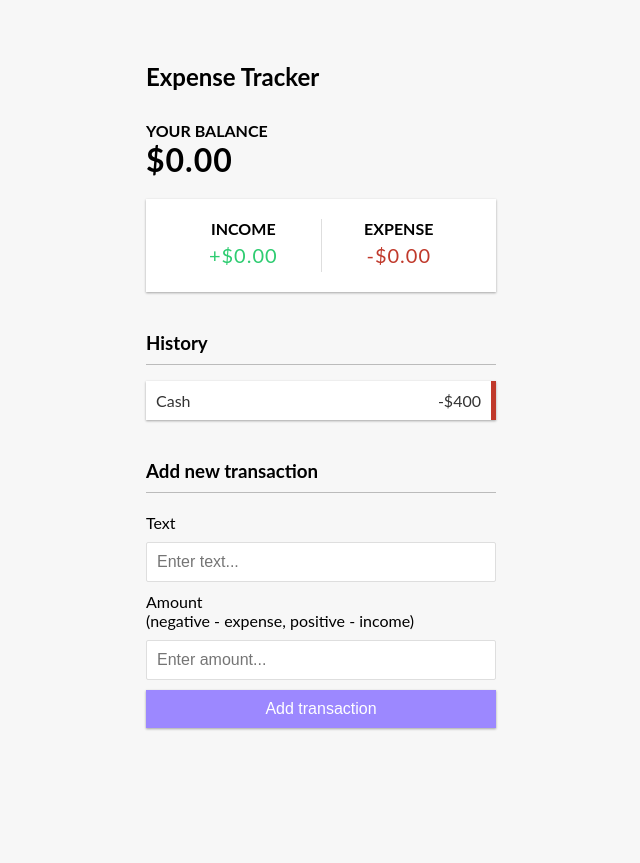
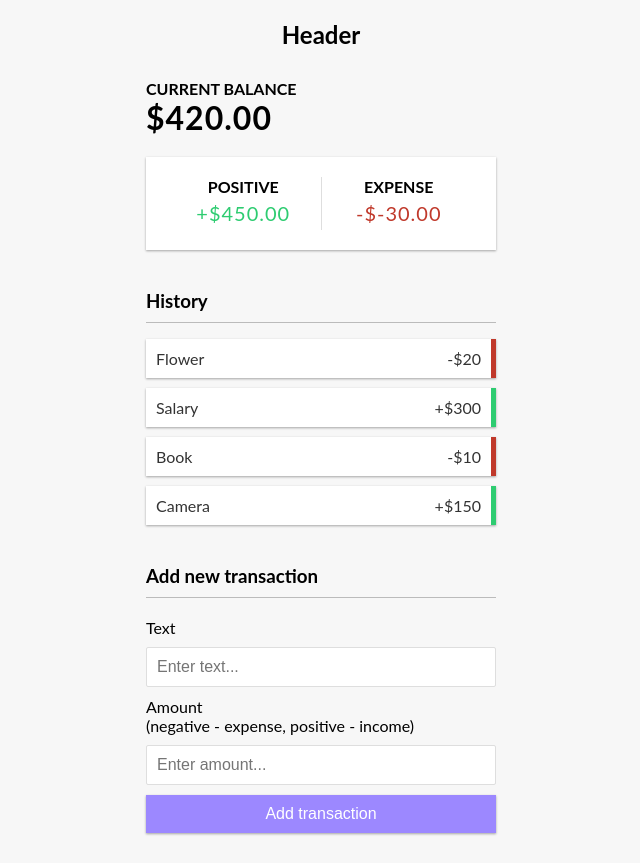
Before and after one commit to hiterharris/expense-tracker, a React (Create React App) app: page / in a window 1280 px wide. Shown: the whole page, without its empty margins (319-959 px from the left). Before the commit the page ends 800 px from the top, so only its background shows below. Built offline with nearby package versions, Linux system fonts and the light colour scheme.

Commit message:
added income and expenses

```diff
--- a/src/App.css
+++ b/src/App.css
@@ -188,3 +188,7 @@ input[type='number'] {
 .list li:hover .delete-btn {
   opacity: 1;
 }
+
+.Header {
+  text-align: center;
+}
--- a/src/components/Balance.js
+++ b/src/components/Balance.js
@@ -1,10 +1,17 @@
-import React from 'react';
+import React, { useContext } from 'react';
+import { GlobalContext } from "../context/GlobalState";
 
 const Balance = () => {
+    const { transactions } = useContext(GlobalContext);
+
+    const amounts = transactions.map(transaction => transaction.amount);
+
+    const total = amounts.reduce((acc, item) => (acc += item), 0).toFixed(2);
+
     return (
         <>
-            <h4>Your Balance</h4>
-            <h1>$0.00</h1>
+            <h4>Current Balance</h4>
+            <h1>${total}</h1>
         </>
     );
 }
--- a/src/components/Header.js
+++ b/src/components/Header.js
@@ -1,9 +1,12 @@
-import React from 'react';
+import React from "react";
+import '../App.css';
 
 const Header = () => {
-    return (
-        <h2>Expense Tracker</h2>
-    );
-}
+  return (
+    <div className="Header">
+      <h2>Header</h2>
+    </div>
+  );
+};
 
 export default Header;
--- a/src/components/IncomeExpenses.js
+++ b/src/components/IncomeExpenses.js
@@ -1,20 +1,33 @@
-import React from "react";
+import React, { useContext } from "react";
+import { GlobalContext } from "../context/GlobalState";
 
 const IncomeExpenses = () => {
+  const { transactions } = useContext(GlobalContext);
+
+  let positive = 0;
+  let negative = 0;
+  for (let i = 0; i < transactions.length; i++) {
+    if (transactions[i].amount > 0) {
+      positive += transactions[i].amount;
+    } else {
+      negative += transactions[i].amount;
+    }
+  }
+
+  const income = positive.toFixed(2);
+  const expenses = negative.toFixed(2);
+
+
   return (
     <div>
       <div className="inc-exp-container">
         <div>
-          <h4>Income</h4>
-          <p className="money plus">
-            +$0.00
-          </p>
+          <h4>positive</h4>
+          <p className="money plus">+${income}</p>
         </div>
         <div>
           <h4>Expense</h4>
-          <p className="money minus">
-            -$0.00
-          </p>
+          <p className="money minus">-${expenses}</p>
         </div>
       </div>
     </div>
--- /dev/null
+++ b/src/components/Transaction.js
@@ -0,0 +1,13 @@
+import React from "react";
+
+const Transaction = ({ transaction }) => {
+  const sign = transaction.amount < 0 ? "-" : "+";
+  return (
+    <li className={transaction.amount < 0 ? 'minus' : 'plus' } key={transaction.id}>
+      {transaction.text} <span>{sign}${Math.abs(transaction.amount)}</span>
+      <button className="delete-btn">x</button>
+    </li>
+  );
+};
+
+export default Transaction;
--- a/src/components/TransactionList.js
+++ b/src/components/TransactionList.js
@@ -1,15 +1,19 @@
-import React from "react";
+import React, { useContext } from "react";
+import { GlobalContext } from "../context/GlobalState";
+import Transaction from './Transaction';
 
 const TransactionList = () => {
+  const { transactions } = useContext(GlobalContext);
+  console.log(transactions);
+
   return (
-    <>
+    <div>
       <h3>History</h3>
       <ul id="list" className="list">
-        <li className="minus">
-          Cash <span>-$400</span><button className="delete-btn">x</button>
-        </li>
+        {transactions.map((transaction => ( <Transaction transaction={transaction} key={transaction.id} /> )
+        ))}
       </ul>
-    </>
+    </div>
   );
 };
 
--- a/src/context/GlobalState.js
+++ b/src/context/GlobalState.js
@@ -16,7 +16,7 @@ export const GlobalContext = createContext(initialState);
 
 // Proivider component
 export const GlobalProvider = ({ children }) => {
-    const [state, dispatch] = useReducer(AppReducer, initialState);
+    const [state] = useReducer(AppReducer, initialState);
 
     return (
         <GlobalContext.Provider value={{
--- a/src/index.css
+++ /dev/null
@@ -1,13 +0,0 @@
-body {
-  margin: 0;
-  font-family: -apple-system, BlinkMacSystemFont, 'Segoe UI', 'Roboto', 'Oxygen',
-    'Ubuntu', 'Cantarell', 'Fira Sans', 'Droid Sans', 'Helvetica Neue',
-    sans-serif;
-  -webkit-font-smoothing: antialiased;
-  -moz-osx-font-smoothing: grayscale;
-}
-
-code {
-  font-family: source-code-pro, Menlo, Monaco, Consolas, 'Courier New',
-    monospace;
-}
--- a/src/index.js
+++ b/src/index.js
@@ -1,6 +1,5 @@
 import React from 'react';
 import ReactDOM from 'react-dom';
-import './index.css';
 import App from './App';
 
 ReactDOM.render(
```
